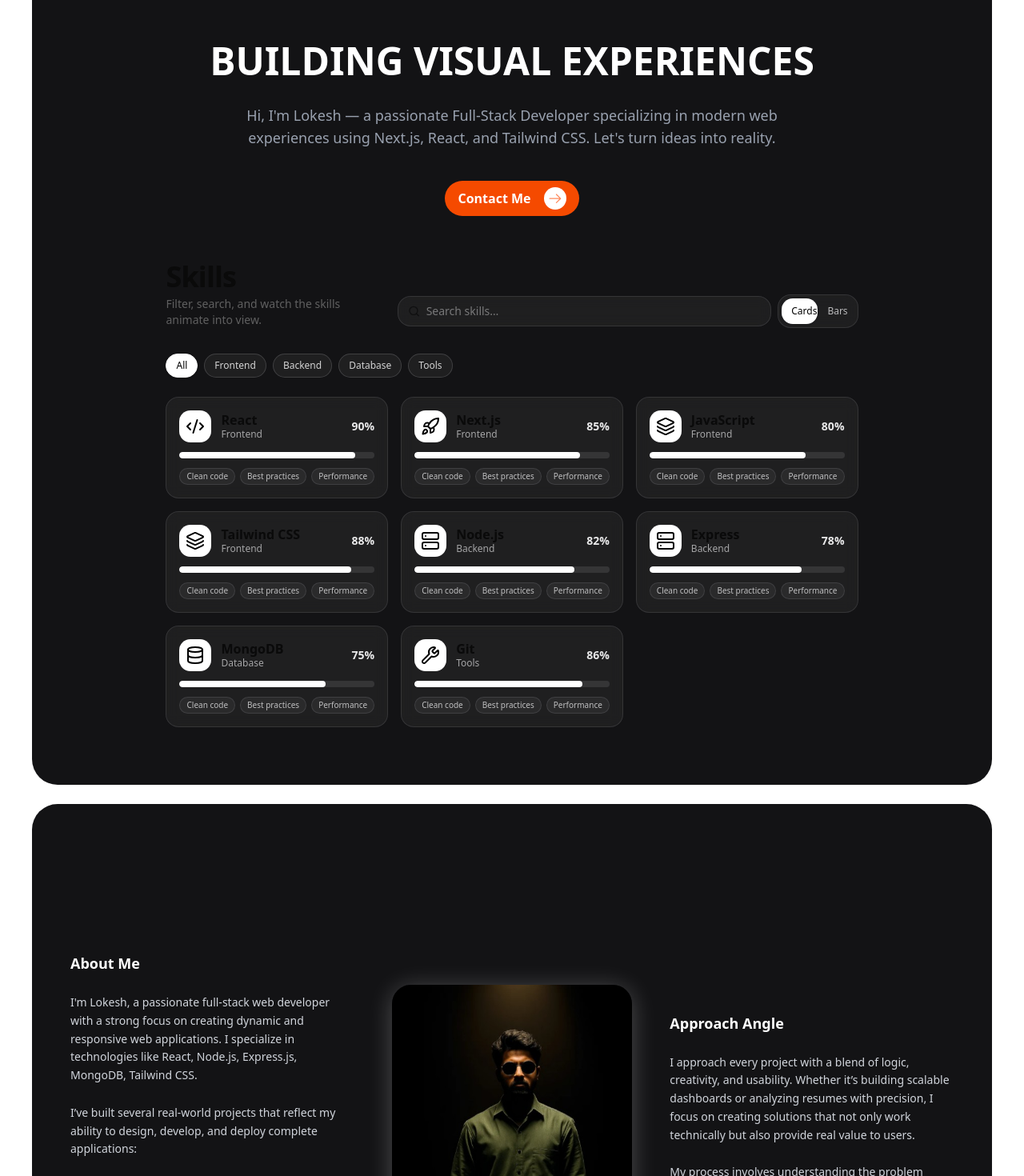
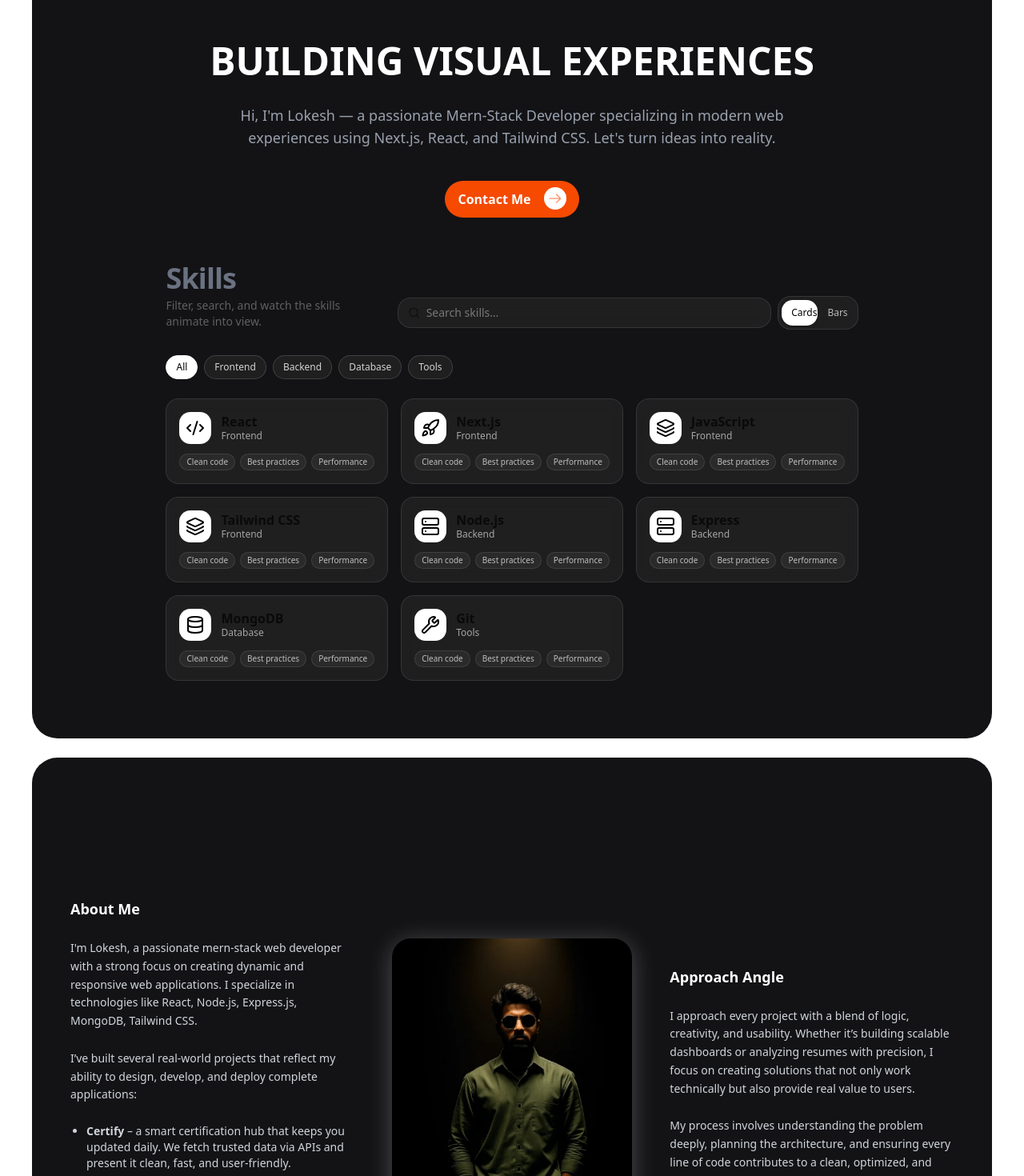
Before and after one commit to lokeshbhaskar/lokeshportfolio, a Next.js app: page / in a window 1280 px wide. Shown: the part 100-1570 px from the top of the page at 80% size. Built offline with nearby package versions, Linux system fonts and the light colour scheme.

Commit message:
changes in readme

```diff
--- a/src/components/About.tsx
+++ b/src/components/About.tsx
@@ -17,7 +17,7 @@ const About = () => {
         >
           <h2 className="text-lg font-semibold">About Me</h2>
           <p className="text-sm leading-relaxed text-gray-300">
-            I'm Lokesh, a passionate full-stack web developer with a strong focus
+            I'm Lokesh, a passionate mern-stack web developer with a strong focus
             on creating dynamic and responsive web applications. I specialize in
             technologies like React, Node.js, Express.js, MongoDB, Tailwind CSS.
           </p>
@@ -27,11 +27,11 @@ const About = () => {
           </p>
           <ul className="list-disc pl-5 text-sm text-gray-300 space-y-1">
             <li>
-              <strong>UpdateX4</strong> – A modern news aggregator app using
-              APIs to fetch and display daily updates.
+              <strong>Certify</strong> – a smart certification hub that keeps you updated daily.
+              We fetch trusted data via APIs and present it clean, fast, and user-friendly.
             </li>
             <li>
-              <strong>ExpenseEase</strong> – A budget management dashboard with
+              <strong>Task Manager</strong> – A task management dashboard with
               login/signup, database integration, and user analytics.
             </li>
             <li>
--- a/src/components/Contact.jsx
+++ b/src/components/Contact.jsx
@@ -39,7 +39,6 @@ const Contact = () => {
   return (
     <div className="bg-[#131315] text-white w-full min-h-screen flex items-center justify-center px-6 mt-6 rounded-4xl">
       <div className="max-w-5xl w-full p-8 md:p-12">
-        {/* Heading */}
         <motion.h1
           className="text-4xl md:text-6xl font-extrabold leading-tight mb-8"
           initial={{ opacity: 0, y: -50 }}
@@ -49,7 +48,7 @@ const Contact = () => {
           LET’S DEVELOP <br /> YOUR IDEA
         </motion.h1>
 
-        {/* Email Subscription */}
+
         <motion.div
           className="mb-12"
           initial={{ opacity: 0, y: 50 }}
@@ -77,7 +76,7 @@ const Contact = () => {
           {status && <p className="mt-2 text-sm text-gray-400">{status}</p>}
         </motion.div>
 
-        {/* Bottom Section */}
+
         <motion.div
           className="grid grid-cols-1 md:grid-cols-3 gap-10 border-t border-gray-800 pt-8"
           initial={{ opacity: 0 }}
@@ -87,8 +86,8 @@ const Contact = () => {
           {/* Social Links */}
           <div className="flex space-x-4">
             {[
-              { icon: <BsGithub size={24} />, link: "#", color: "hover:text-gray-300" },
-              { icon: <LiaLinkedin size={24} />, link: "#", color: "text-blue-400" },
+              { icon: <BsGithub size={24} />, link: "https://github.com/lokeshbhaskar?tab=repositories", color: "hover:text-gray-300" },
+              { icon: <LiaLinkedin size={24} />, link: "https://www.linkedin.com/in/lokesh-kumar-3369a8219/", color: "text-blue-400" },
               { icon: <FaInstagram size={24} />, link: "#", color: "text-pink-400" },
             ].map((social, index) => (
               <motion.a
@@ -121,8 +120,6 @@ const Contact = () => {
             </p>
             <p>Address: Siwan, Bihar</p>
           </div>
-
-          {/* Extra Note / CTA */}
           <motion.div
             className="flex items-center justify-center md:justify-end"
             whileHover={{ scale: 1.05 }}
--- a/src/components/ContactButton.jsx
+++ b/src/components/ContactButton.jsx
@@ -1,3 +1,4 @@
+import Link from "next/link";
 import { GoArrowRight } from "react-icons/go";
 
 export default function ContactButton() {
@@ -8,9 +9,11 @@ export default function ContactButton() {
         Contact Me
       </p>
       {/* Arrow wrapper */}
-      <span className="arrow-wrapper group p-2 bg-white rounded-full cursor-pointer">
-        <GoArrowRight size={20} className="text-[#fe8b5e]" />
-      </span>
+      <Link href="/pages/contact">
+        <span className="arrow-wrapper group p-2 bg-white rounded-full cursor-pointer">
+          <GoArrowRight size={20} className="text-[#fe8b5e]" />
+        </span>
+      </Link>
     </button>
   );
 }
--- a/src/components/Footer.tsx
+++ b/src/components/Footer.tsx
@@ -29,7 +29,7 @@ const Footer = () => {
         {/* Bottom Section */}
         <div className="flex flex-col md:flex-row items-center justify-between pt-6 text-xs text-gray-500">
           <p>© 2025 Lokesh. All rights reserved.</p>
-          <p>Built with ❤️ using React & Tailwind</p>
+          <p>Built with ❤️ using Nextjs & Tailwind</p>
         </div>
       </div>
     </footer>
--- a/src/components/Hero.tsx
+++ b/src/components/Hero.tsx
@@ -3,6 +3,7 @@ import Image from 'next/image';
 import React from 'react';
 import ContactButton from "@/components/ContactButton"
 import SkillsSection from "@/components/SkillsSection"
+import { motion } from "framer-motion"
 
 export default function Hero() {
   return (
@@ -10,21 +11,29 @@ export default function Hero() {
       {/* top side content */}
       <div className="flex flex-col space-y-6 text-center max-w-3xl"
       >
-        <h1 className="w-full text-5xl md:text-5xl font-extrabold leading-tight text-[#ffffff]  mt-20">
+        <motion.h1
+          className="w-full text-5xl md:text-5xl font-extrabold leading-tight text-[#ffffff]  mt-20"
+          initial={{ opacity: 0, y: -50 }}
+          whileInView={{ opacity: 1, y: 0 }}
+          transition={{ duration: 0.7 }}
+        >
           BUILDING
           VISUAL
           EXPERIENCES
-        </h1>
-        <p
+        </motion.h1>
+        <motion.p
           className="text-lg text-gray-400 "
+          initial={{ opacity: 0, y: 40 }}
+          whileInView={{ opacity: 1, y: 0 }}
+          transition={{ duration: 0.7 }}
         >
-          Hi, I'm Lokesh — a passionate Full-Stack Developer specializing in
+          Hi, I'm Lokesh — a passionate Mern-Stack Developer specializing in
           modern web experiences using Next.js, React, and Tailwind CSS. Let's
           turn ideas into reality.
-        </p>
+        </motion.p>
       </div>
       <div>
-      <ContactButton />
+        <ContactButton />
       </div>
       <SkillsSection />
 
--- a/src/components/Navbar.tsx
+++ b/src/components/Navbar.tsx
@@ -3,6 +3,7 @@ import Link from 'next/link'
 import React, { useState } from 'react'
 import { TbSettings } from "react-icons/tb";
 import { GoArrowUpRight } from 'react-icons/go'
+import { motion } from 'framer-motion'
 
 const Navbar = () => {
     const [isRotate, setIsRotate] = useState(false)
@@ -41,8 +42,8 @@ const Navbar = () => {
                     {menuItems.map((item, index) => (
                         <li
                             key={index}
-                            className="flex items-center gap-2 text-gray-800 text-lg md:text-xl font-semibold "
-                            style={{ transitionDelay: `${index * 0.1}s` }}
+                            className="flex items-center text-gray-800 text-lg md:text-xl font-semibold cursor-pointer transform transition-all duration-500 ease-in"
+                            style={{ transitionDelay: `${index * 0.3}s` }}
                         >
                             <Link
                                 href={item.path}
--- a/src/components/SkillsSection.jsx
+++ b/src/components/SkillsSection.jsx
@@ -70,7 +70,7 @@ export default function SkillsSection({ title = "Skills", skills = skillsSeed })
 
       <header className="mb-8 flex flex-col items-start gap-4 sm:flex-row sm:items-end sm:justify-between">
         <div>
-          <h2 className="text-3xl font-bold tracking-tight sm:text-4xl">{title}</h2>
+          <h2 className="text-3xl font-bold tracking-tight sm:text-4xl text-gray-500">{title}</h2>
           <p className="mt-1 text-sm text-muted-foreground/80">
             Filter, search, and watch the skills animate into view.
           </p>
@@ -170,11 +170,10 @@ function CardsGrid({ skills }) {
                 <h3 className="text-base font-semibold leading-tight">{s.name}</h3>
                 <p className="text-xs text-white/60">{s.category}</p>
               </div>
-              <span className="ml-auto text-sm font-semibold text-white/90">{s.level}%</span>
+              {/* <span className="ml-auto text-sm font-semibold text-white/90">{s.level}%</span> */}
             </div>
-
             {/* Progress bar */}
-            <div className="mt-3 h-2 w-full overflow-hidden rounded-full bg-white/10">
+            {/* <div className="mt-3 h-2 w-full overflow-hidden rounded-full bg-white/10">
               <motion.div
                 className="h-full rounded-full bg-white"
                 initial={{ width: 0 }}
@@ -182,7 +181,7 @@ function CardsGrid({ skills }) {
                 viewport={{ once: true }}
                 transition={{ type: "spring", stiffness: 120, damping: 20 }}
               />
-            </div>
+            </div> */}
 
             {/* Subtle badges */}
             <div className="mt-3 flex flex-wrap gap-1.5">
@@ -227,7 +226,7 @@ function BarsList({ skills }) {
                 <p className="truncate text-sm font-semibold leading-tight">{s.name}</p>
                 <p className="text-xs text-white/60">{s.category}</p>
               </div>
-              <span className="ml-auto text-sm font-semibold text-white/90">{s.level}%</span>
+              {/* <span className="ml-auto text-sm font-semibold text-white/90">{s.level}%</span> */}
             </div>
 
             <div className="h-2 w-full overflow-hidden rounded-full bg-white/10">
```
Also changed, not shown: 1 other file (tests, documents, lock files or other folders).
